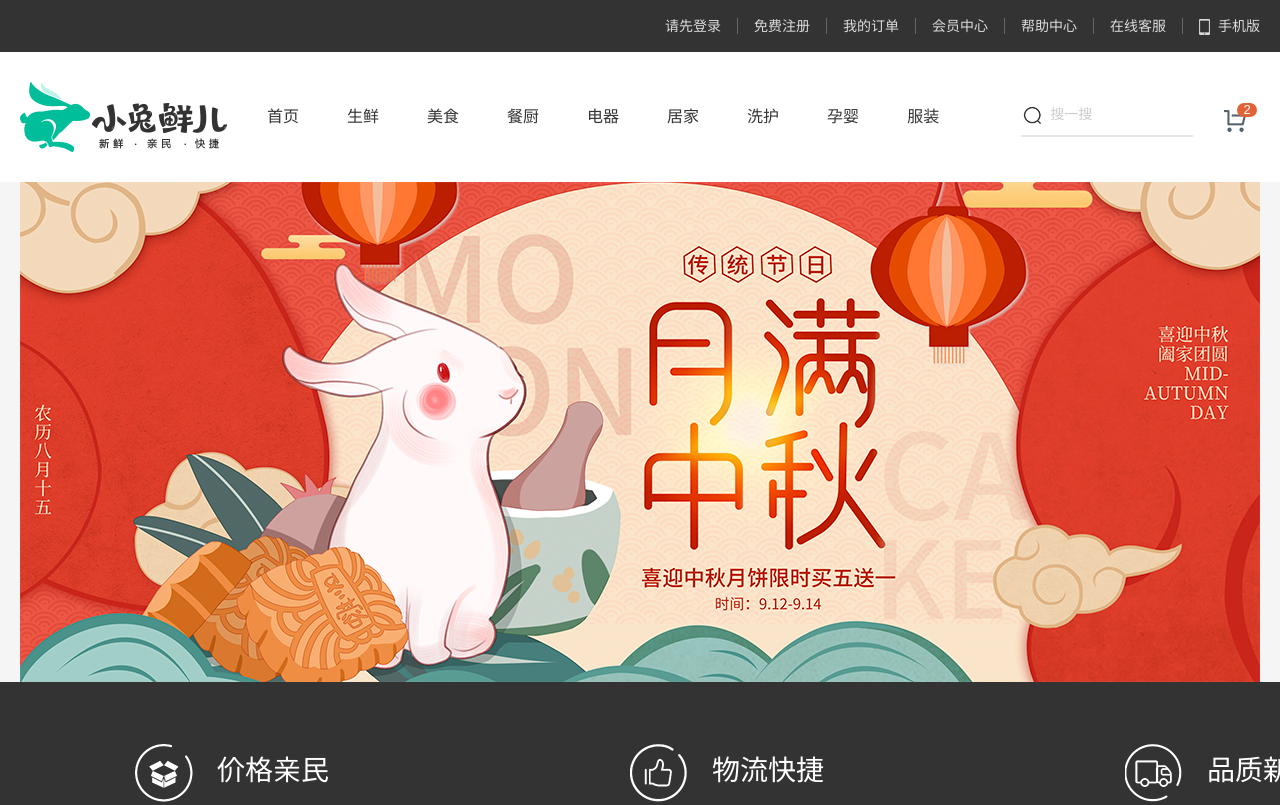
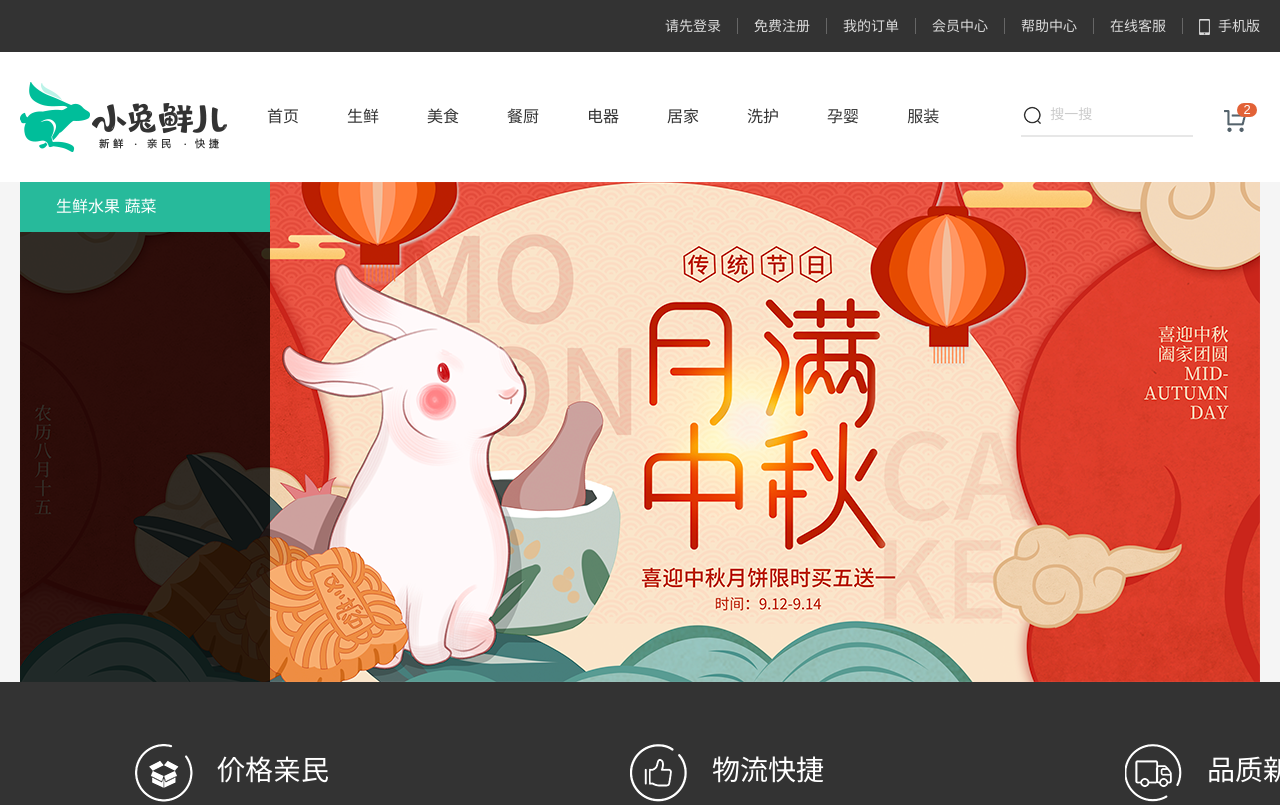
Before and after one commit to countryman-y/xtx_test, a plain HTML site: page xtx_pc_client/index.html in a window 1280 px wide. Shown: the top 805 px of the page. Drawn offline with Linux system fonts and the light colour scheme.

Commit message:
banner-1108

```diff
--- a/xtx_pc_client/css/index.css
+++ b/xtx_pc_client/css/index.css
@@ -6,6 +6,28 @@
 }
 
 .banner .wrapper {
+    position: relative;
     height: 500px;
     background-color: pink;
 }
+
+/* 测导航 */
+.banner .aside {
+    position: absolute;
+    top: 0px;
+    left: 0px;
+    width: 250px;
+    height: 500px;
+    background-color: rgba(0, 0, 0, 0.8);
+}
+
+.banner .wrapper .aside li {
+    height: 50px;
+    line-height: 50px;
+    background-color: #27ba9b;
+}
+.banner .wrapper .aside li a{
+    margin-left: 36px;
+    margin-right: 15px;
+    color: #fff;
+}
--- a/xtx_pc_client/index.html
+++ b/xtx_pc_client/index.html
@@ -70,7 +70,11 @@
                 <li><a href="#"><img src="./uploads/banner.png" alt=""></a></li>
             </ul>
             <!-- 侧导航 -->
-            <div class="aside"></div>
+            <div class="aside">
+                <ul>
+                    <li><a href="#">生鲜<span>水果</span>&nbsp;<span>蔬菜</span></a></li>
+                </ul>
+            </div>
             <!-- 箭头 -->
             <!-- 原点 -->
         </div>
```
